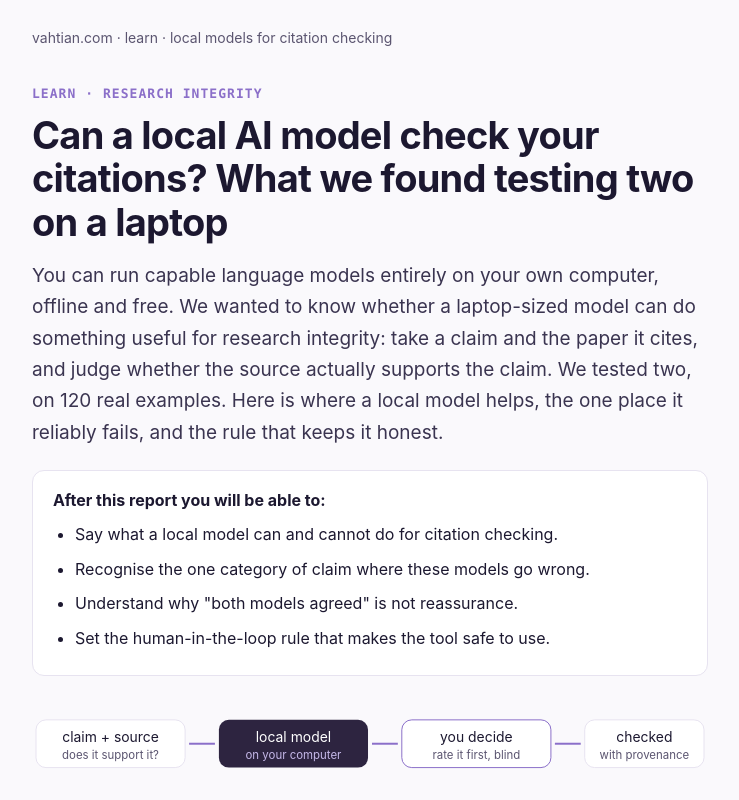
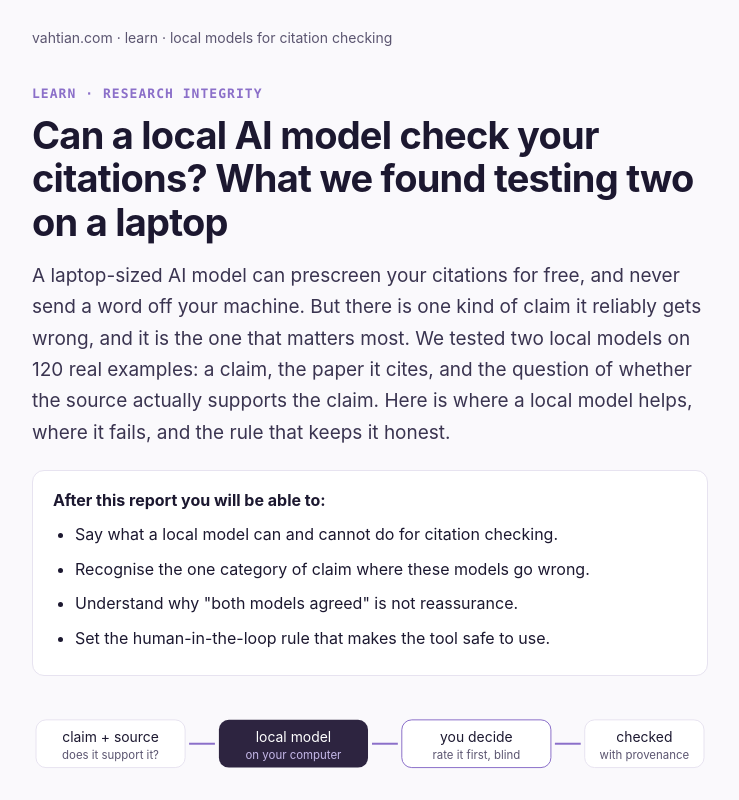
Before and after one commit to heidihelena/vahtian, a plain HTML site: page learn/local-models-check-citations/index.html in a window 1280 px wide. Shown: the top 800 px of the page, without its empty margins (270-1009 px from the left). Drawn offline with Linux system fonts and the light colour scheme.

Commit message:
learn: lead the citation-checking lede with the finding (#123)
Point-first rewrite of the lede on the local-models learn page: open on
what a local model can do and the one claim type it reliably gets wrong,
instead of setting up the capability first. Same facts, local-first and
support-not-truth framing intact.

Co-authored-by: Claude Opus 4.8 <noreply@anthropic.com>

```diff
--- a/learn/local-models-check-citations/index.html
+++ b/learn/local-models-check-citations/index.html
@@ -86,7 +86,7 @@
 
 <p class="kicker">Learn · Research integrity</p>
 <h1>Can a local AI model check your citations? What we found testing two on a laptop</h1>
-<p class="lede">You can run capable language models entirely on your own computer, offline and free. We wanted to know whether a laptop-sized model can do something useful for research integrity: take a claim and the paper it cites, and judge whether the source actually supports the claim. We tested two, on 120 real examples. Here is where a local model helps, the one place it reliably fails, and the rule that keeps it honest.</p>
+<p class="lede">A laptop-sized AI model can prescreen your citations for free, and never send a word off your machine. But there is one kind of claim it reliably gets wrong, and it is the one that matters most. We tested two local models on 120 real examples: a claim, the paper it cites, and the question of whether the source actually supports the claim. Here is where a local model helps, where it fails, and the rule that keeps it honest.</p>
 
 <div class="outcomes">
   <p>After this report you will be able to:</p>
```
